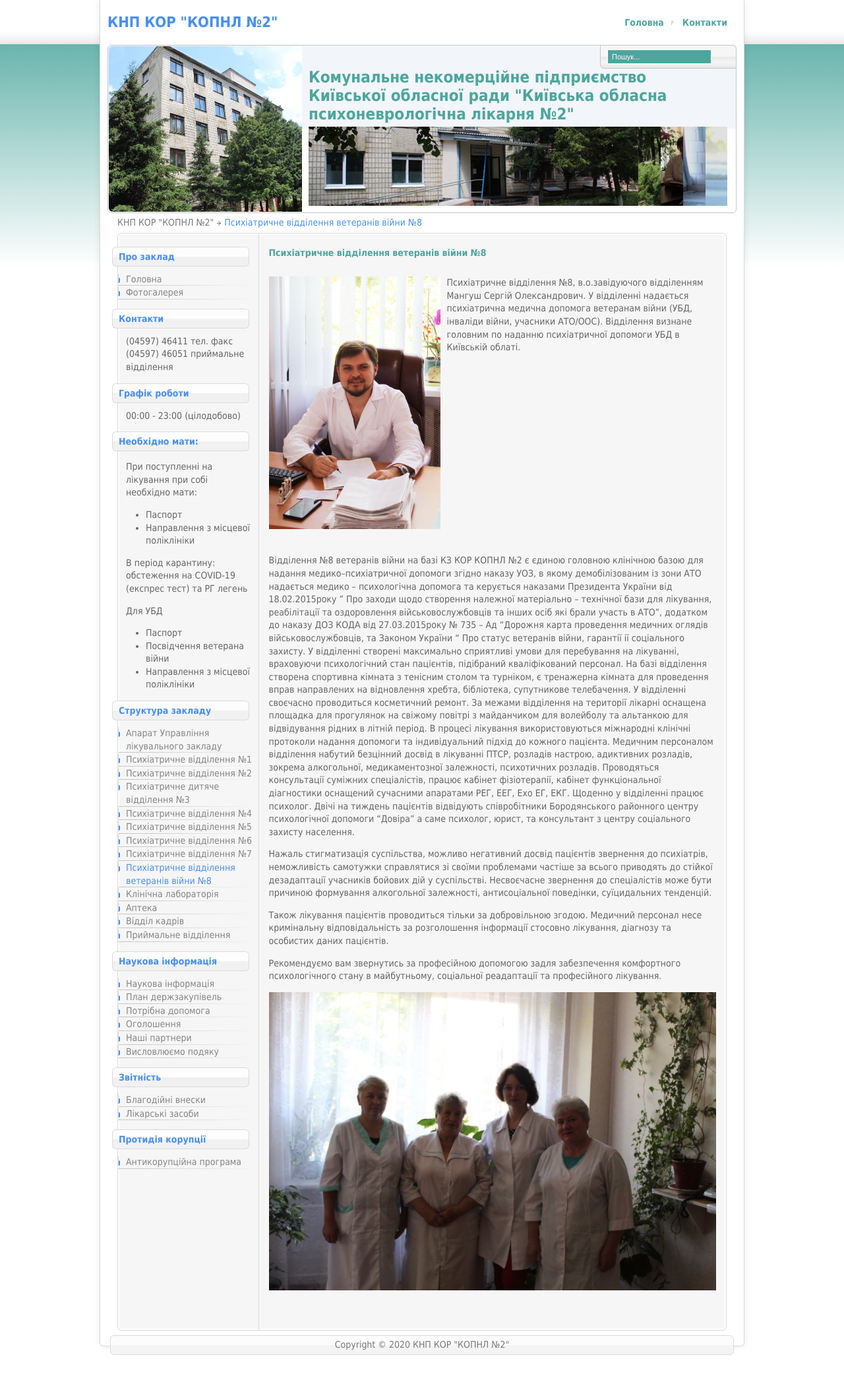
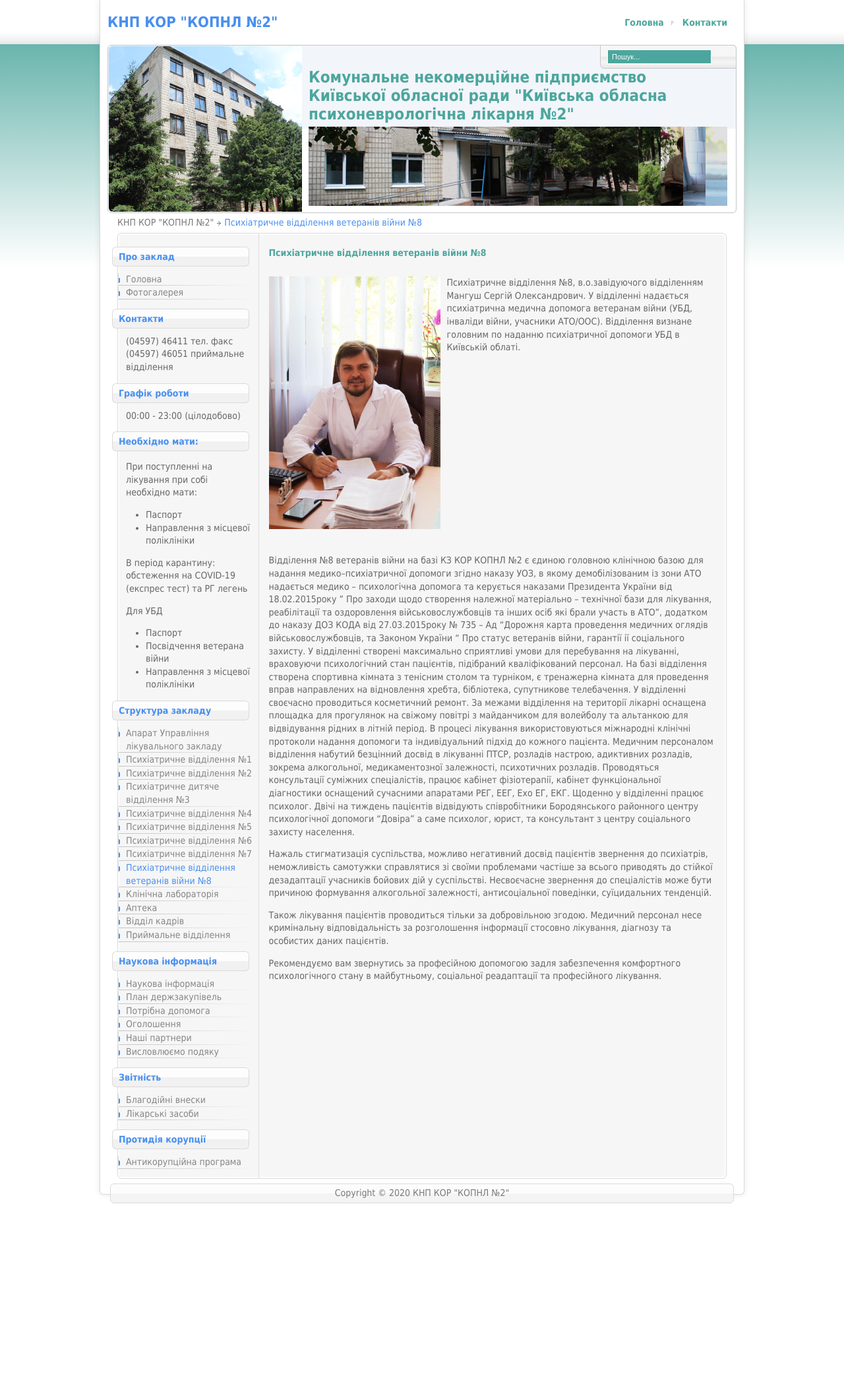
Before and after one commit to knpkormedunion/knpkormedunion.github.io, a Jekyll site: the page built from structure/psychiatric-department-of-war-veterans-8.html, in a window 1280 px wide. Shown: the whole page at 66% size. Built offline with Jekyll 4.4.1, drawn with Linux system fonts in a browser that asks for light colours; after the commit the page ends 1871 px from its top, so only the background shows below that.

Commit message:
Disabled responsive for mobiles and removed an image in 8-th department

```diff
--- a/_layouts/default.html
+++ b/_layouts/default.html
@@ -3,6 +3,7 @@
     <head>
         <title>{{ page.title }} | {{ site.title }}</title>
         <meta charset="utf-8" />
+        <meta name="viewport" content="width=device-width, initial-scale=1">
         <link rel="stylesheet" href="/assets/css/main.css">
         {% if page.url == "/anti-corruption-program" %}
             <link rel="stylesheet" href="/assets/css/anti-corruption-program.css">
--- a/structure/psychiatric-department-of-war-veterans-8.html
+++ b/structure/psychiatric-department-of-war-veterans-8.html
@@ -20,7 +20,3 @@ permalink: /structure/psychiatric-department-of-war-veterans-8
 <p>
   Рекомендуємо вам звернутись за професійною допомогою задля забезпечення комфортного психологічного стану в майбутньому, соціальної реадаптації та професійного лікування.
 </p>
-
-<p>
-  <img src="/images{{ page.permalink }}/image53.jpeg" alt="image53.jpeg" class="img img_fluid">
-</p>
```
Also changed, not shown: images/structure/psychiatric-department-of-war-veterans-8/image50.png (deleted), images/structure/psychiatric-department-of-war-veterans-8/image51.png (deleted), images/structure/psychiatric-department-of-war-veterans-8/image52.png (deleted), images/structure/psychiatric-department-of-war-veterans-8/image53.jpeg (deleted).
